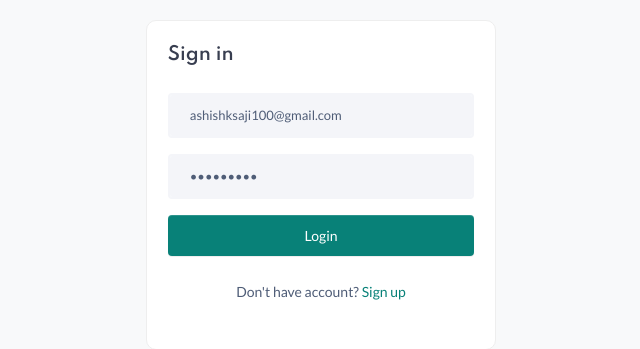
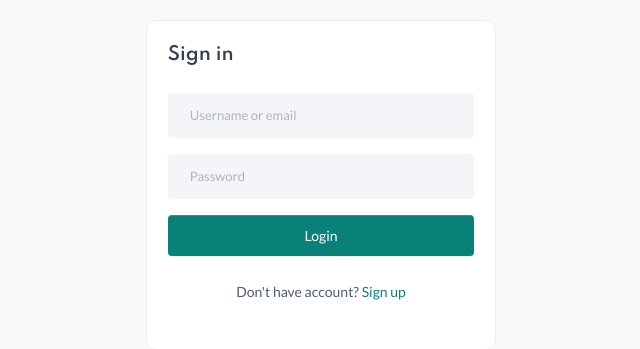
Before and after one commit to ashishksaji10/Zenox-Hub, a Node project: template views/admin/adminLogin.ejs in a window 1280 px wide. Shown: the part 162-511 px from the top of the page, without its empty margins (319-959 px from the left). Run offline with Node 20 templates, Linux system fonts and the light colour scheme; the template is opened without the code that fills it, so the values that code supplies are empty; some libraries are stand-ins or nearby versions.

Commit message:
credential cleanup

```diff
--- a/views/admin/adminLogin.ejs
+++ b/views/admin/adminLogin.ejs
@@ -72,10 +72,10 @@
                     <h4 class="card-title mb-4">Sign in</h4>
                     <form action="" method="post">
                         <div class="mb-3">
-                            <input class="form-control" name="email" id="email" placeholder="Username or email" type="text" value="ashishksaji100@gmail.com">
+                            <input class="form-control" name="email" id="email" placeholder="Username or email" type="text" value="">
                         </div> <!-- form-group// -->
                         <div class="mb-3">
-                            <input class="form-control" id="password" name="password" placeholder="Password" type="password" value="Admin123*">
+                            <input class="form-control" id="password" name="password" placeholder="Password" type="password" value="">
                         </div> <!-- form-group// -->
                         <div class="mb-3">
                             <!-- <a href="#" class="float-end font-sm text-muted">Forgot password?</a> -->
--- a/views/user/login.ejs
+++ b/views/user/login.ejs
@@ -48,13 +48,13 @@
                 <div class="row gy-3 overflow-hidden">
                   <div class="col-12">
                     <div class="form-floating mb-3">
-                      <input type="email" class="form-control" name="email" id="email" placeholder="name@example.com" value="adheshkrishna6@gmail.com" required>
+                      <input type="email" class="form-control" name="email" id="email" placeholder="name@example.com" value="" required>
                       <label for="email" class="form-label">Email</label>
                     </div>
                   </div>
                   <div class="col-12">
                     <div class="form-floating mb-3">
-                      <input type="password" class="form-control" name="password" id="password" value="Adhesh123*" placeholder="Password" required>
+                      <input type="password" class="form-control" name="password" id="password" value="" placeholder="Password" required>
                       <label for="password" class="form-label">Password</label>
                     </div>
                   </div>
```
